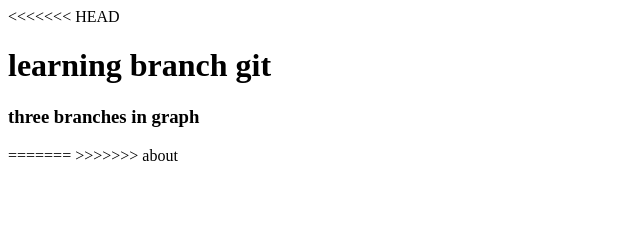
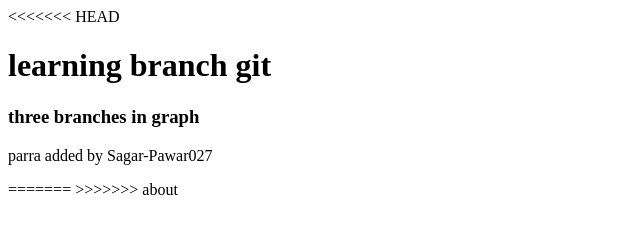
Before and after one commit to SPpawar027/learning-github, a plain HTML site: page index.html in a window 1280 px wide. Shown: the whole page, without its empty margins (0-640 px from the left). Drawn offline with Linux system fonts and the light colour scheme.

Commit message:
parra added by Sagar-Pawar027

```diff
--- a/index.html
+++ b/index.html
@@ -11,6 +11,7 @@
 <<<<<<< HEAD
 <h1>learning branch git</h1>
 <h3>three branches in graph </h3>
+    <p>parra added by Sagar-Pawar027</p>
     =======
 
 >>>>>>> about
```
